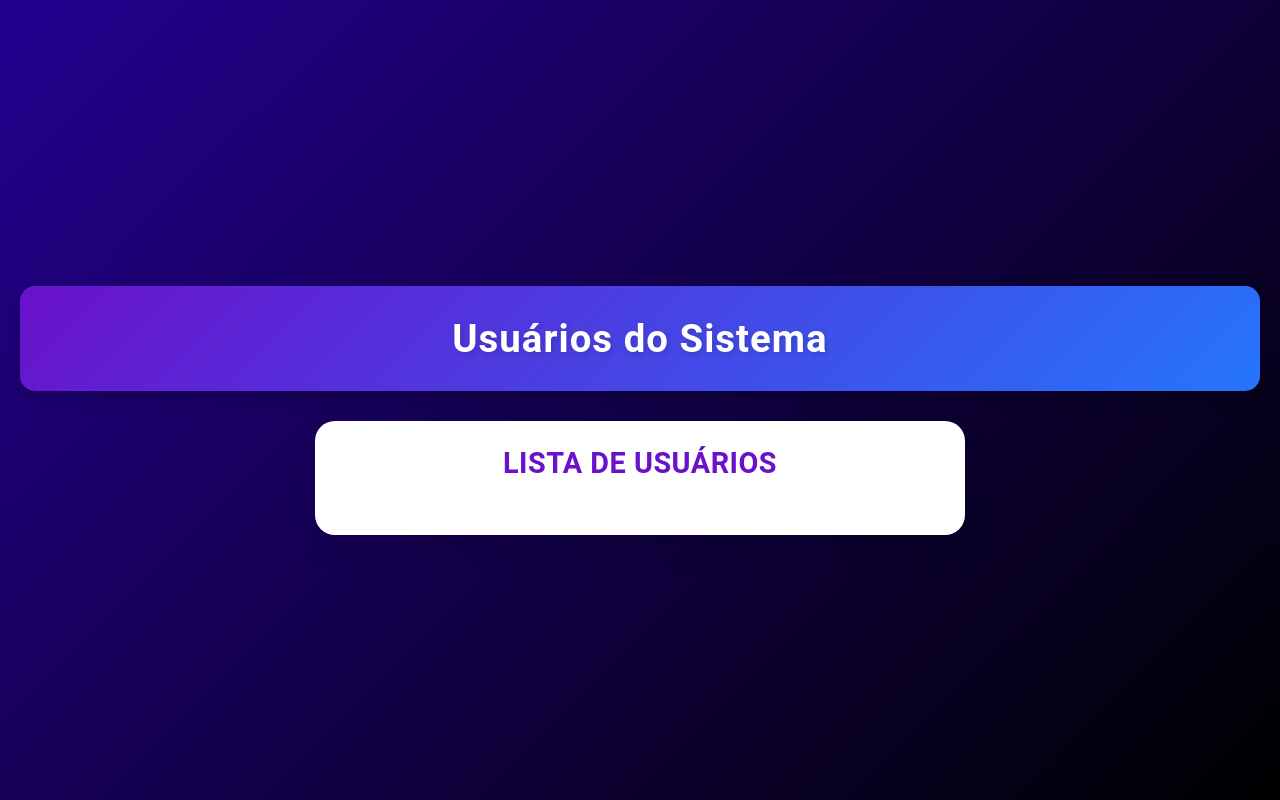
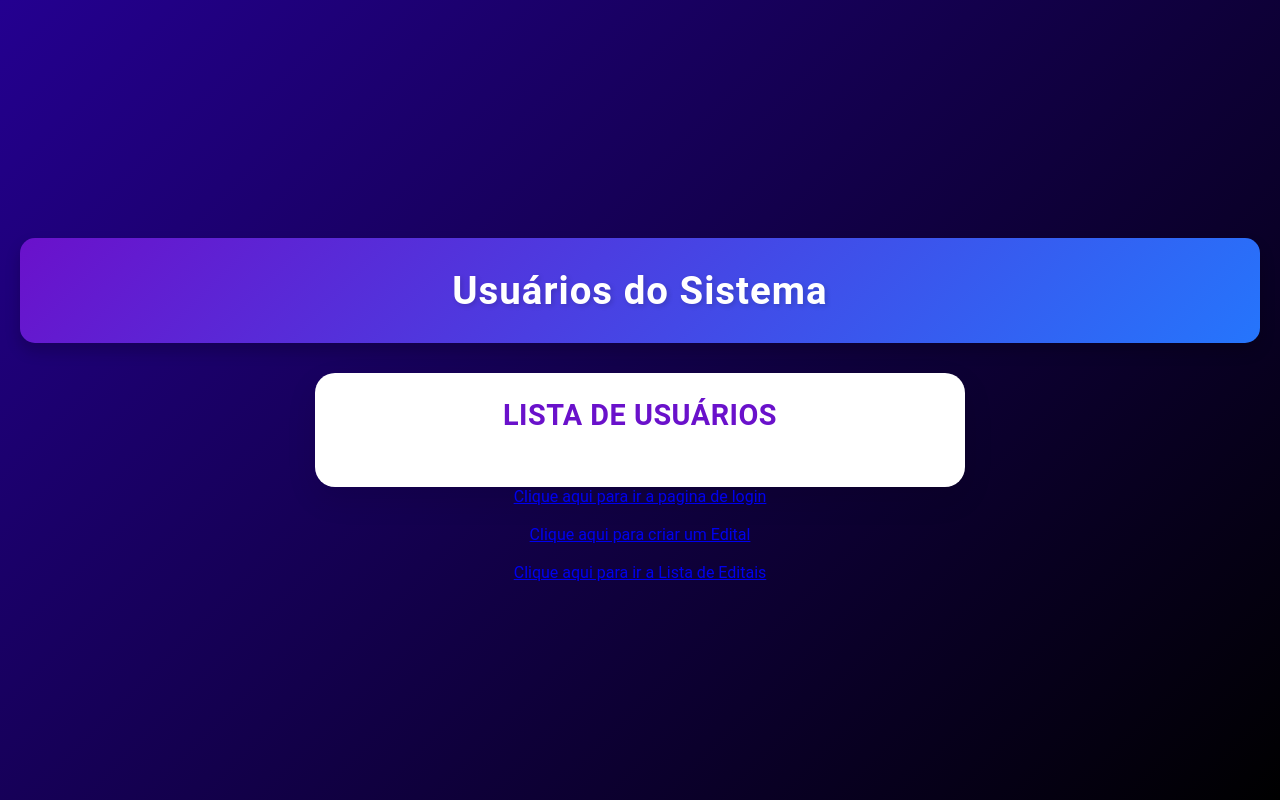
Before and after one commit to Zaiko0012/projetoweb, a Flask app: page /listadeusuarios in a window 1280 px wide. Run offline with Flask 3, Linux system fonts and the light colour scheme; data that the repository does not hold is empty; some libraries are stand-ins or nearby versions.

Commit message:
Update listadeusuarios.html

```diff
--- a/templates/listadeusuarios.html
+++ b/templates/listadeusuarios.html
@@ -20,5 +20,10 @@
                 {% endfor %}
             </ul>
         </main>
+      <a href="/">Clique aqui para ir a pagina de login</a>
+      <br>
+      <a href="/cadastrareditais">Clique aqui para criar um Edital</a>
+      <br>
+      <a href="/listareditais">Clique aqui para ir a Lista de Editais</a>
 </body>
 </html>
```
